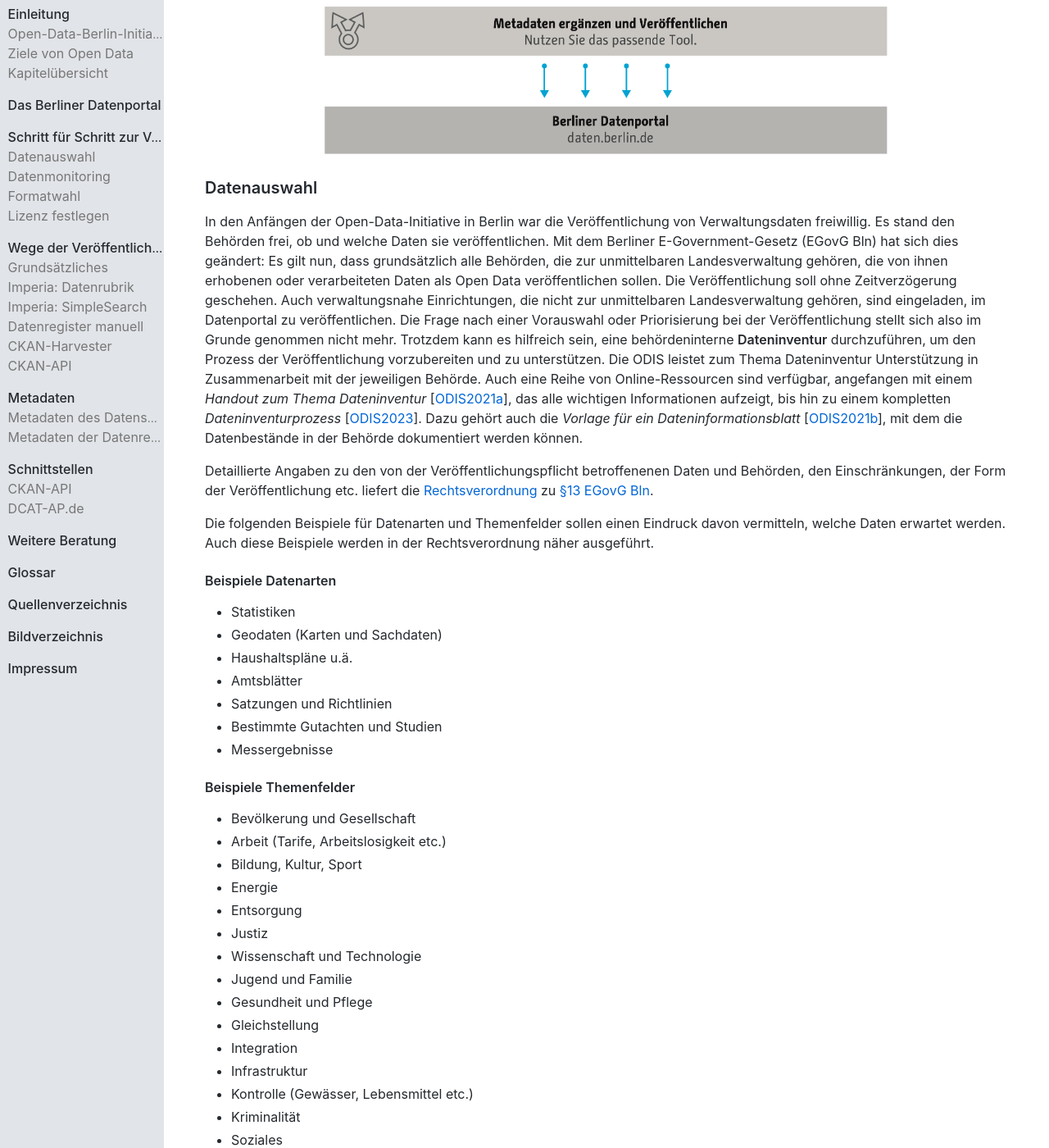
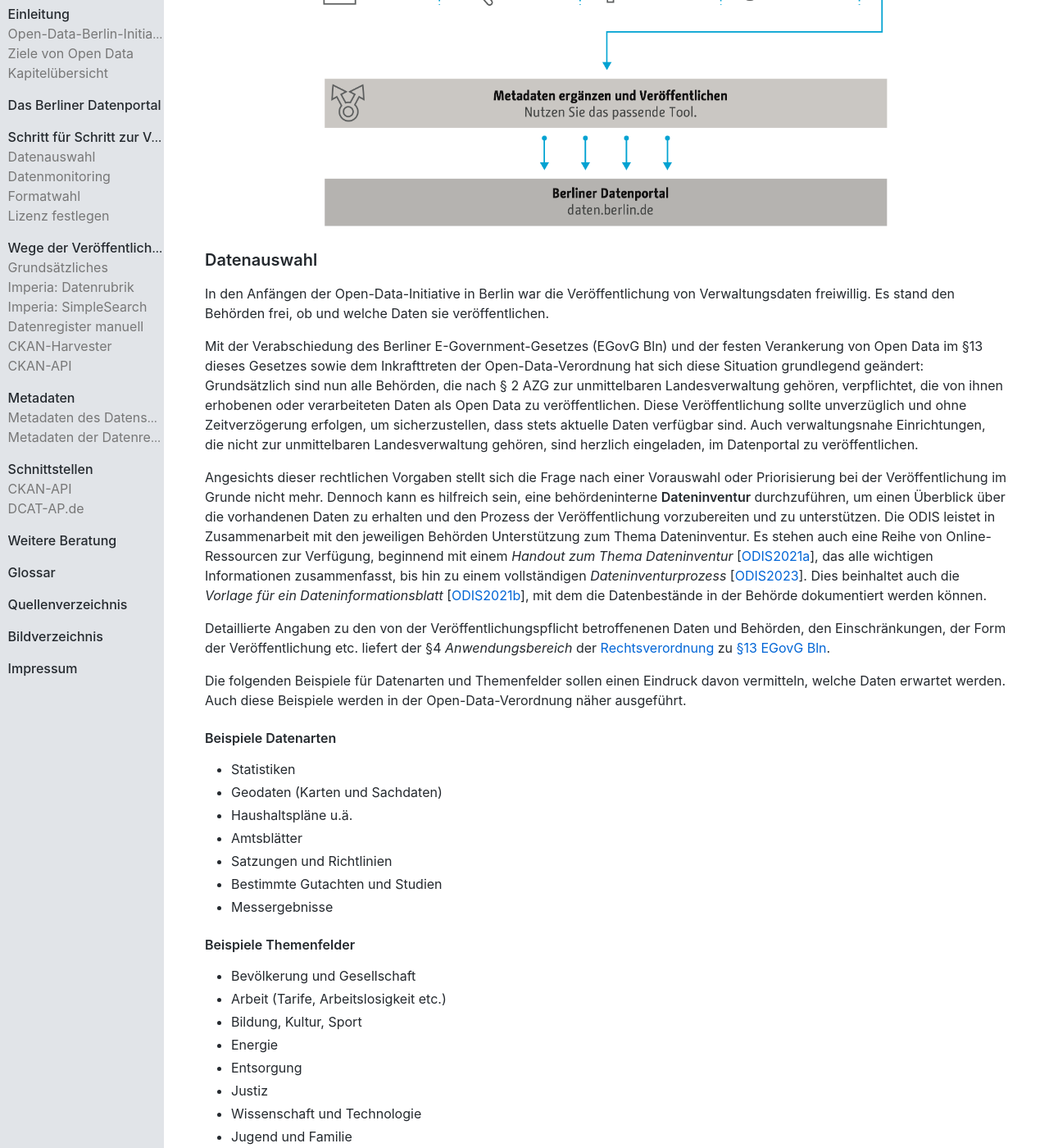
Before and after one commit to berlinonline/open-data-handbuch, a Jekyll site: the page built from index.md, in a window 1280 px wide and 1400 px high, scrolled down 5713 px. Shown: the whole window at 82% size. Built offline with Jekyll 4.4.1, drawn with Linux system fonts in a browser that asks for light colours; our own code applies the rules of GitHub Pages for plain Markdown files; comment, search, counter and statistics services are not loaded; some of the changed text lies outside the part shown.

Commit message:
improve section "Schritt für Schritt" for new release

```diff
--- a/index.md
+++ b/index.md
@@ -112,14 +112,15 @@
 
 ## Schritt für Schritt zur Veröffentlichung
 
-Die Veröffentlichung von offenen Daten ist ein mehrstufiger Prozess (s. Abbildung).
-Es sind jedoch weniger Schritte nötig als Sie denken, um gemeinsames Wissen zu schaffen.
+Die Veröffentlichung von offenen Daten ist ein mehrstufiger Prozess (s. Abbildung), aber weniger kompliziert, als es auf den ersten Blick scheinen mag.
+Es sind weniger Schritte nötig als Sie denken, um die Daten auf dem Datenportal zu hinterlegen.
 Suchen Sie sich Unterstützung oder Mitstreitende beim Durchlaufen der Schritte.
-Gibt es in Ihrer Einrichtung eine Open-Data-Beauftragte oder einen Open-Data-Beauftragten?
-Haben Kolleg*innen in Ihrer Einrichtung bereits Daten veröffentlicht?
-Werfen Sie über das Open-Data-Portal auch einen Blick in andere Behörden: Jeder im Datenportal veröffentlichte Datensatz nennt eine E-Mail-Adresse, über die Sie weiteren Kontakt zum Thema finden können.
-
-Nutzen Sie auch Angebote wie Schulungen zum Thema Open Data in der [Verwaltungsakademie](https://www.berlin.de/vak/), oder Veranstaltungen und Beratungsangebote der [Open-Data-Informationsstelle (ODIS)](https://www.odis-berlin.de) des Landes Berlin (siehe auch das Kapitel [_Weitere Beratung_](#weitere-beratung)).
+
+Suchen Sie sich Unterstützung oder Mitstreiterinnen und Mitstreiter, um die Schritte gemeinsam zu durchlaufen.
+Vielleicht gibt es in Ihrer Einrichtung eine Open-Data-Beauftragte oder einen Open-Data-Beauftragten, die oder der Sie bei diesem Prozess unterstützen kann.
+Vielleicht haben auch Kolleginnen und Kollegen in Ihrer Einrichtung bereits Daten auf ihrer Webseite veröffentlicht, die Sie im Datenportal hinterlegen können.
+
+Nutzen Sie auch Angebote wie Schulungen zum Thema Open Data in der [Verwaltungsakademie](https://www.berlin.de/vak/), oder Veranstaltungen und Beratungsangebote der [Open-Data-Informationsstelle (ODIS)](https://www.odis-berlin.de) des Landes Berlin (siehe auch das Kapitel [_Weitere Beratung_](#weitere-beratung)), die in Videotutorials, mit Handouts und anderen Materialien die Veröffentlichung veranschaulichen (Links zu den Materialien s.u.).
 
 ![Schritt für Schritt zur Veröffentlichung](images/schritt-für-schritt.png "Übersicht über die Schritte, die zu einer Veröffentlichung eines Datensatzes im Berliner Datenportal führen"){:width="700px"}{: .centered }
 
@@ -127,20 +128,22 @@
 
 In den Anfängen der Open-Data-Initiative in Berlin war die Veröffentlichung von Verwaltungsdaten freiwillig.
 Es stand den Behörden frei, ob und welche Daten sie veröffentlichen.
-Mit dem Berliner E-Government-Gesetz (EGovG Bln) hat sich dies geändert:
-Es gilt nun, dass grundsätzlich alle Behörden, die zur unmittelbaren Landesverwaltung gehören, die von ihnen erhobenen oder verarbeiteten Daten als Open Data veröffentlichen sollen.
-Die Veröffentlichung soll ohne Zeitverzögerung geschehen.
-Auch verwaltungsnahe Einrichtungen, die nicht zur unmittelbaren Landesverwaltung gehören, sind eingeladen, im Datenportal zu veröffentlichen.
-Die Frage nach einer Vorauswahl oder Priorisierung bei der Veröffentlichung stellt sich also im Grunde genommen nicht mehr.
-Trotzdem kann es hilfreich sein, eine behördeninterne **Dateninventur** durchzuführen, um den Prozess der Veröffentlichung vorzubereiten und zu unterstützen.
-Die ODIS leistet zum Thema Dateninventur Unterstützung in Zusammenarbeit mit der jeweiligen Behörde.
-Auch eine Reihe von Online-Ressourcen sind verfügbar, angefangen mit einem _Handout zum Thema Dateninventur_ [[ODIS2021a](#ODIS2021a)], das alle wichtigen Informationen aufzeigt, bis hin zu einem kompletten _Dateninventurprozess_ [[ODIS2023](#ODIS2023)].
-Dazu gehört auch die _Vorlage für ein Dateninformationsblatt_ [[ODIS2021b](#ODIS2021b)], mit dem die Datenbestände in der Behörde dokumentiert werden können.
-
-Detaillierte Angaben zu den von der Veröffentlichungspflicht betroffenenen Daten und Behörden, den Einschränkungen, der Form der Veröffentlichung etc. liefert die [Rechtsverordnung](https://gesetze.berlin.de/perma?a=OpenDataBerV_BE) zu [§13 EGovG Bln](https://gesetze.berlin.de/perma?d=jlr-EGovGBEpP13).
+
+Mit der Verabschiedung des Berliner E-Government-Gesetzes (EGovG Bln) und der festen Verankerung von Open Data im §13 dieses Gesetzes sowie dem Inkrafttreten der Open-Data-Verordnung hat sich diese Situation grundlegend geändert:
+Grundsätzlich sind nun alle Behörden, die nach § 2 AZG zur unmittelbaren Landesverwaltung gehören, verpflichtet, die von ihnen erhobenen oder verarbeiteten Daten als Open Data zu veröffentlichen.
+Diese Veröffentlichung sollte unverzüglich und ohne Zeitverzögerung erfolgen, um sicherzustellen, dass stets aktuelle Daten verfügbar sind.
+Auch verwaltungsnahe Einrichtungen, die nicht zur unmittelbaren Landesverwaltung gehören, sind herzlich eingeladen, im Datenportal zu veröffentlichen.
+
+Angesichts dieser rechtlichen Vorgaben stellt sich die Frage nach einer Vorauswahl oder Priorisierung bei der Veröffentlichung im Grunde nicht mehr.
+Dennoch kann es hilfreich sein, eine behördeninterne **Dateninventur** durchzuführen, um einen Überblick über die vorhandenen Daten zu erhalten und den Prozess der Veröffentlichung vorzubereiten und zu unterstützen.
+Die ODIS leistet in Zusammenarbeit mit den jeweiligen Behörden Unterstützung zum Thema Dateninventur.
+Es stehen auch eine Reihe von Online-Ressourcen zur Verfügung, beginnend mit einem _Handout zum Thema Dateninventur_ [[ODIS2021a](#ODIS2021a)], das alle wichtigen Informationen zusammenfasst, bis hin zu einem vollständigen _Dateninventurprozess_ [[ODIS2023](#ODIS2023)].
+Dies beinhaltet auch die _Vorlage für ein Dateninformationsblatt_ [[ODIS2021b](#ODIS2021b)], mit dem die Datenbestände in der Behörde dokumentiert werden können.
+
+Detaillierte Angaben zu den von der Veröffentlichungspflicht betroffenenen Daten und Behörden, den Einschränkungen, der Form der Veröffentlichung etc. liefert der §4 _Anwendungsbereich_ der  [Rechtsverordnung](https://gesetze.berlin.de/perma?a=OpenDataBerV_BE) zu [§13 EGovG Bln](https://gesetze.berlin.de/perma?d=jlr-EGovGBEpP13).
 
 Die folgenden Beispiele für Datenarten und Themenfelder sollen einen Eindruck davon vermitteln, welche Daten erwartet werden.
-Auch diese Beispiele werden in der Rechtsverordnung näher ausgeführt.
+Auch diese Beispiele werden in der Open-Data-Verordnung näher ausgeführt.
 
 #### Beispiele Datenarten
 
@@ -179,17 +182,20 @@
 
 ### Datenmonitoring
 
-Beim Datenmonitoring geht es um die **Prüfung von Zuständigkeit** und um **rechtliche Aspekte**, die der Veröffentlichung eines Datensatzes möglicherweise entgegenstehen könnten.
-
-Bei der Prüfung der Zuständigkeit stellen sich folgende Fragen:
-
-- Fallen die Daten tatsächlich unter den öffentlichen Auftrag Ihrer Behörde oder Einrichtung? Wenn nicht, sollten Sie die Veröffentlichung überdenken.
-- Falls Ihre Behörde Daten nutzt, die von einer anderen Behörde erstellt wurden: Wurden die Daten von Ihrer Behörde so verarbeitet, dass dadurch ein Mehrwert entstanden ist (etwa durch Interpretation oder Integration mit anderen Daten)?
+Beim Datenmonitoring geht vor allem es um die **Prüfung der Zuständigkeit** für die Datensätze innerhalb der Behörde sowie um **rechtliche Aspekte**, die gemäß § 5 der Open-Data-Verordnung der Veröffentlichung eines Datensatzes möglicherweise entgegenstehen könnten.
+
+Bei der Prüfung der Zuständigkeit sollten folgende Fragen berücksichtigt werden:
+
+- Fallen die Daten tatsächlich unter den öffentlichen Auftrag Ihrer Behörde oder Einrichtung?
+Wurden die Daten von Ihrer Behörde generiert oder haben Sie Dritten den Auftrag erteilt, Daten zu erheben, zu bearbeiten oder in einem Fachverfahren zu speichern?
+Wenn nicht, sollten Sie die Veröffentlichung überdenken.
+- Falls Ihre Behörde Daten nutzt, die von einer anderen Behörde erstellt wurden:
+Wurden die Daten von Ihrer Behörde so verarbeitet, dass dadurch ein Mehrwert entstanden ist (etwa durch Interpretation oder Integration mit anderen Daten)?
 Wenn Sie dies bejahen können, sollten die Daten von Ihrer Behörde veröffentlicht werden.
 Wenn nicht, sollten die Daten von der ursprünglichen Behörde veröffentlicht werden.
 
-Verschiedene Ausnahmebedingungen schränken die allgemeine Veröffentlichungspflicht ein.
-Diese rechtlichen Aspekte sind im Detail der [Rechtsverordnung](https://gesetze.berlin.de/perma?a=OpenDataBerV_BE) zu entnehmen.
+Es gibt verschiedene Ausnahmebedingungen, die die allgemeine Veröffentlichungspflicht einschränken.
+Diese rechtlichen Aspekte sind im Detail dem §5 _Ausnahmetatbestände_ der [Open-Data-Verordnung](https://gesetze.berlin.de/perma?a=OpenDataBerV_BE) zu entnehmen.
 Die hier angeführten Ausnahmen sollen nur einen ersten Eindruck vermitteln.
 Folgende Sachverhalte stehen einer Veröffentlichung entgegen:
 
@@ -204,7 +210,7 @@
 
 Zur Unterstützung dieses Prozesses und um den Einstieg zu erleichtern, hat die ODIS zwei Checklisten veröffentlicht.
 Zum einen den _Veröffentlichungs-Check_ [[ODIS2021e](#ODIS2021e)], der neben Fragen des Monitorings auch die Qualität von Daten und Metadaten anspricht.
-Zum anderen die _Checkliste zur Datenschutzprüfung_ [[ODIS2021f](#ODIS2021f)], mit der sich die verschiedenen Ausschlusskriterien zur Veröffentlichung von Daten prüfen lassen.
+Zum anderen die _Checkliste zur Datenschutzprüfung_ [[ODIS2021f](#ODIS2021f)], mit der sich die verschiedenen Ausschlusskriterien zur Veröffentlichung von Daten entsprechend des §5 _Ausnahmetatbestände_ prüfen lassen.
 
 </div>
 {::options parse_block_html="false" /}
@@ -232,12 +238,14 @@
 **Maschinenlesbarkeit** ist das wichtigste Kriterium bei der Wahl eines Daten- bzw. Dateiformats. Formate gelten dann als maschinenlesbar (auch: **strukturiert**), wenn sie die softwaregestützte Erkennung und Verarbeitung von Daten erlauben.
 Denn erst wenn Ihre Daten maschinenlesbar sind, können sie mit entsprechendem Spezialwissen zur Dateninterpretation, -analyse und -visualisierung verarbeitet, aufbereitet und nutzbar gemacht werden.
 Tabellarische Daten zum Beispiel sind zwar im PDF gut für Menschen lesbar, jedoch für Maschinen schwierig zu interpretieren.
+Maschinenlesbare Formate für tabellarische Daten sind z.B. CSV und (bei richtiger Nutzung) auch Excel-Formate wie XLSX.
 
 **Standardisierung**: Neben der Maschinenlesbarkeit ist die Standardisierung eines Formats ein wichtiges Kriterium: Das Format sollte nach Möglichkeit in Form eines offen und unentgeltlich nutzbaren Standards präzise definiert und dokumentiert sein.
 Das Vorhandensein eines offenen Standards garantiert, dass Daten in diesem Format jederzeit und von jedem korrekt verarbeitet werden können.
 
 **Offenheit**: Schließlich hat die Offenheit eines Formats großes Gewicht.
 Statt eines proprietären Formats sollte nach Möglichkeit immer ein offenes gewählt werden, um die Verarbeitung der Daten nicht zu erschweren.
+Proprietär soll hier heißen: ein Format, dem kein offener Standard zugrunde liegt, und das z.B. nur mit der Software eines bestimmten Anbieters genutzt werden kann.
 
 Offene Verwaltungsdaten sollen von einer möglichst breiten Zielgruppe verwendet werden können.
 Um dieses Ziel zu erreichen, müssen die Daten in Formaten bereitgestellt werden, die die oben genannten Kriterien erfüllen.
```
Also changed, not shown: handreichung_opendata.md (+43 -34 lines).
